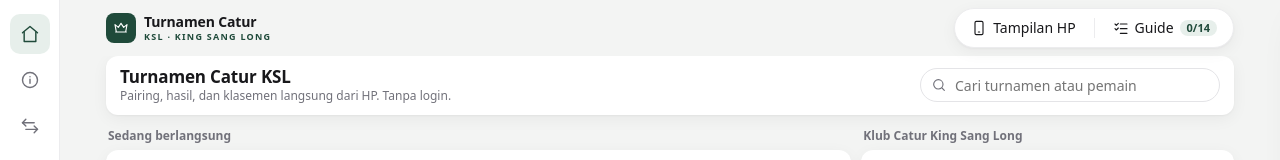
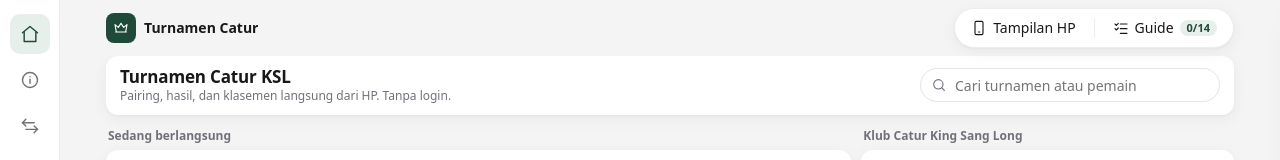
Before and after one commit to fnzahra/chess-tournaments, a plain HTML site: page prototype/index.html in a window 1280 px wide. Shown: the top 160 px of the page. Drawn offline with Linux system fonts and the light colour scheme.

Commit message:
Simplify brand text to plain 'Turnamen Catur'
Co-Authored-By: Claude Opus 5.5 <noreply@anthropic.com>

```diff
--- a/prototype/assets/app.js
+++ b/prototype/assets/app.js
@@ -111,7 +111,7 @@ function shell(){
   const app=document.getElementById("app");
   const isPanel=area==="panel", ph=document.body.classList.contains("phone");
   document.body.classList.toggle("area-panel",isPanel);
-  const brand=`<a href="index.html" class="logo"><span class="mark">${icon("crown")}</span><span class="wm"><b>Turnamen Catur</b><span>KSL · King Sang Long</span></span></a>`;
+  const brand=`<a href="index.html" class="logo"><span class="mark">${icon("crown")}</span><span class="wm">Turnamen Catur</span></a>`;
   const head=`<header><div class="hbar">
     ${brand}
     <span class="sp"></span>
--- a/prototype/assets/style.css
+++ b/prototype/assets/style.css
@@ -55,9 +55,7 @@ header{grid-column:2;position:sticky;top:0;z-index:20;background:#f3f4f3e6;backd
 /* brand wordmark: mark + two-line name, one weight/colour family */
 .logo{display:flex;align-items:center;gap:8px;white-space:nowrap}
 .logo .mark{width:30px;height:30px;border-radius:8px}
-.wm{display:flex;flex-direction:column;line-height:1.05}
-.wm b{font-size:14px;font-weight:800;letter-spacing:-.01em}
-.wm span{font-size:9px;font-weight:700;letter-spacing:.14em;color:var(--brand);text-transform:uppercase;margin-top:2px}
+.wm{font-size:14px;font-weight:600}
 .sp{flex:1}
 /* floating pill toolbar */
 .toolbar{display:flex;align-items:center;gap:2px;padding:4px;background:var(--card);border:1px solid var(--line);border-radius:999px;box-shadow:var(--sh)}
```
